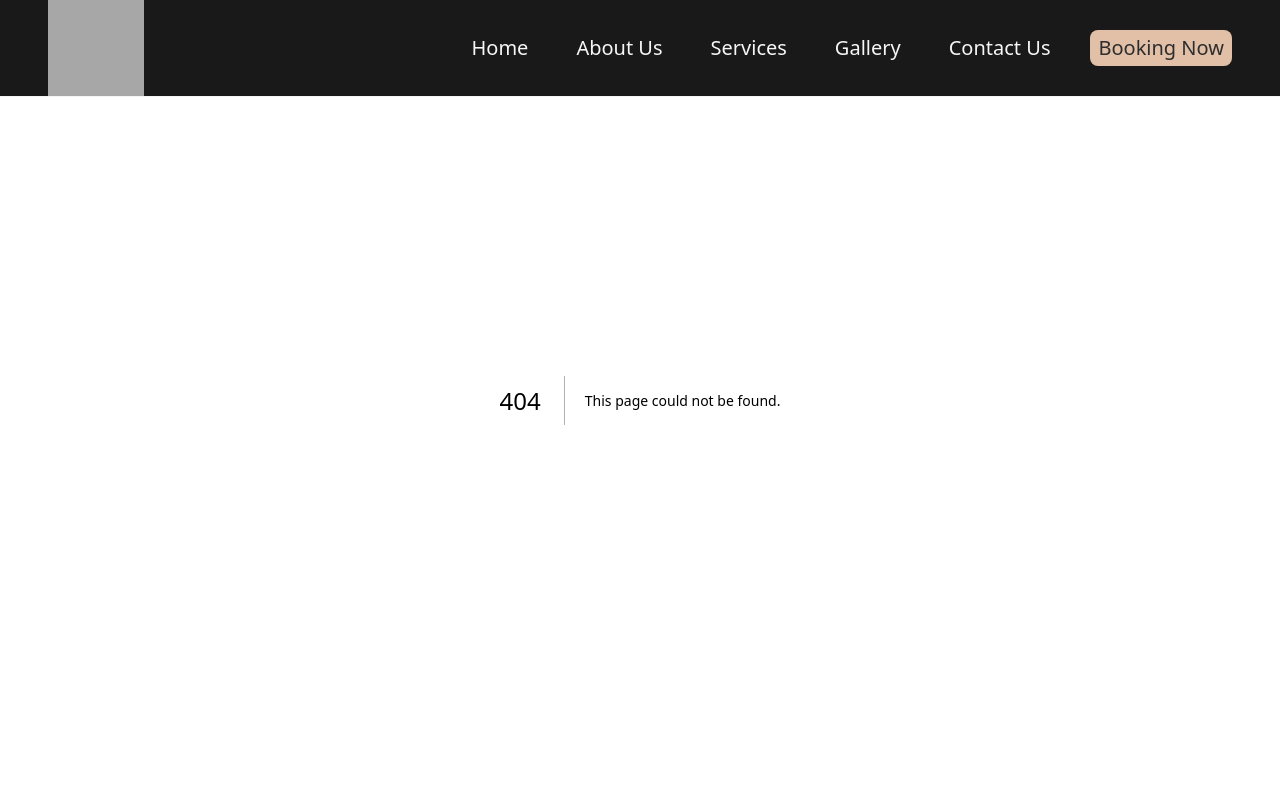
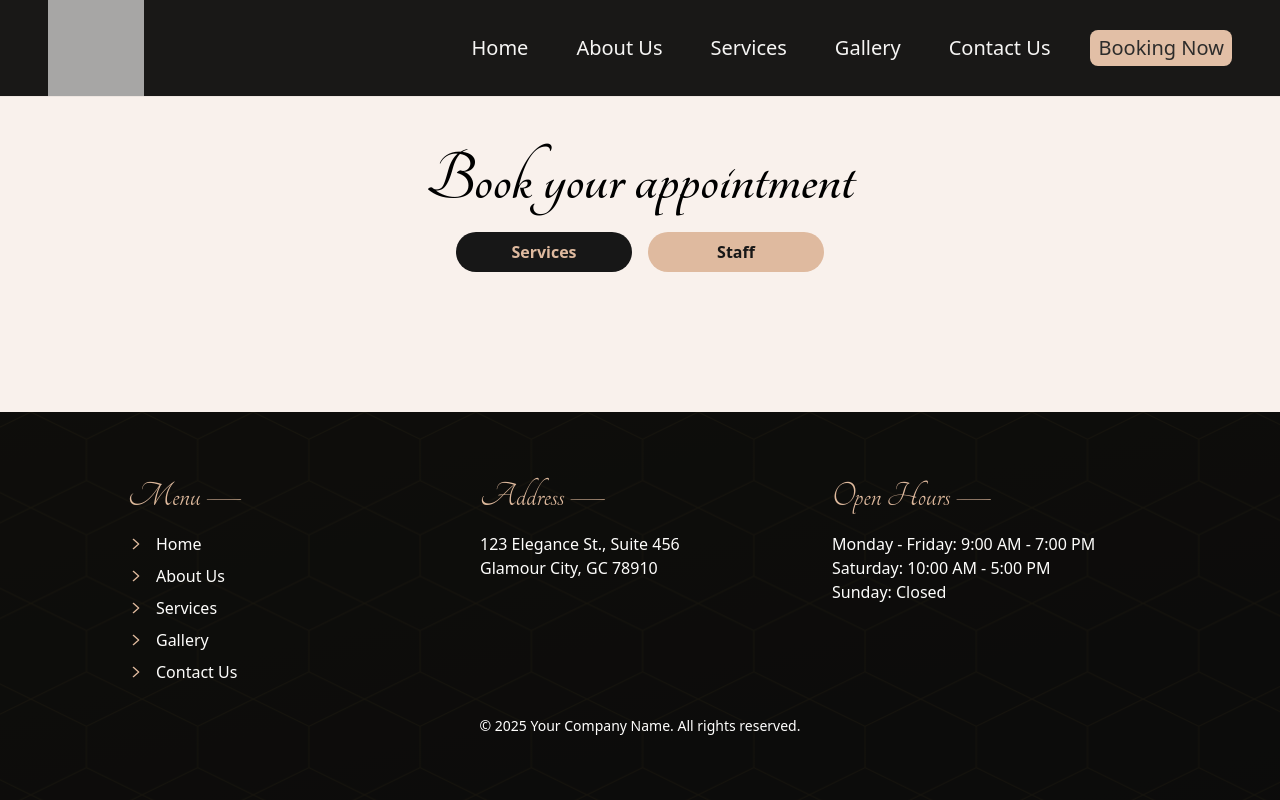
Before and after one commit to qaletdiv/24001-p2-BookingNailSalon-ManhTien, a Next.js app in the folder frontend/: page /booking in a window 1280 px wide. Before the commit this address had no page. Shown: the top 800 px of the page. Built offline with nearby package versions, Linux system fonts and the light colour scheme; grey boxes are pictures that could not be loaded.

Commit message:
create Booking page, move fetchServicesData funtions to fuctions

```diff
--- /dev/null
+++ b/frontend/src/app/(screens)/booking/page.js
@@ -0,0 +1,20 @@
+"use client";
+import { useState } from "react";
+import { Tangerine } from "next/font/google";
+const tangerine = Tangerine({
+  weight: ["400", "700"],
+  variable: "--font-tangerine",
+  subsets: ["latin"],
+});
+export default function BookingPage() {
+  const [selected, setSelected] = useState("services");
+  return <section className="pt-36 flex justify-center">
+    <div className="text-center flex flex-col gap-4">
+      <h1 className={`${tangerine.className} text-7xl font-bold`}>Book your appointment</h1>
+      <div className="flex gap-4 justify-center">
+        <button className={`${selected === "services" ? "bg-neutral-900 text-foreground" : "bg-foreground text-neutral-900"} font-bold rounded-[100px] px-4 py-2 w-44 cursor-pointer hover:bg-neutral-900 hover:text-foreground transition-colors`} onClick={() => setSelected("services")}>Services</button>
+        <button className={`${selected === "staff" ? "bg-neutral-900 text-foreground" : "bg-foreground text-neutral-900"} font-bold rounded-[100px] px-4 py-2 w-44 cursor-pointer hover:bg-neutral-900 hover:text-foreground transition-colors`} onClick={() => setSelected("staff")}>Staff</button>
+      </div>
+    </div>
+  </section>;
+}
--- a/frontend/src/app/page.js
+++ b/frontend/src/app/page.js
@@ -6,13 +6,7 @@ import AboutHomePage from "@/components/layout/homepage/about/AboutHomePage";
 import PriceListHomePage from "@/components/layout/homepage/pricelist/PriceListHomePage";
 import GalleryHomePage from "@/components/layout/homepage/gallery/GalleryHomePage";
 import Image from "next/image";
-async function fetchServicesData() {
-  const res = await fetch(`${process.env.API_SERVER}/services`);
-  if (!res.ok)
-    throw new Error(`Can't fetch data from the server! Something went wrong.`);
-  const services = await res.json();
-  return services;
-}
+import { fetchServicesData } from "@/functions/fetchServicesData";
 
 export default async function Home() {
   const services = await fetchServicesData();
--- /dev/null
+++ b/frontend/src/functions/fetchServicesData.js
@@ -0,0 +1,7 @@
+export async function fetchServicesData() {
+  const res = await fetch(`${process.env.API_SERVER}/services`);
+  if (!res.ok)
+    throw new Error(`Can't fetch data from the server! Something went wrong.`);
+  const services = await res.json();
+  return services;
+}
```
